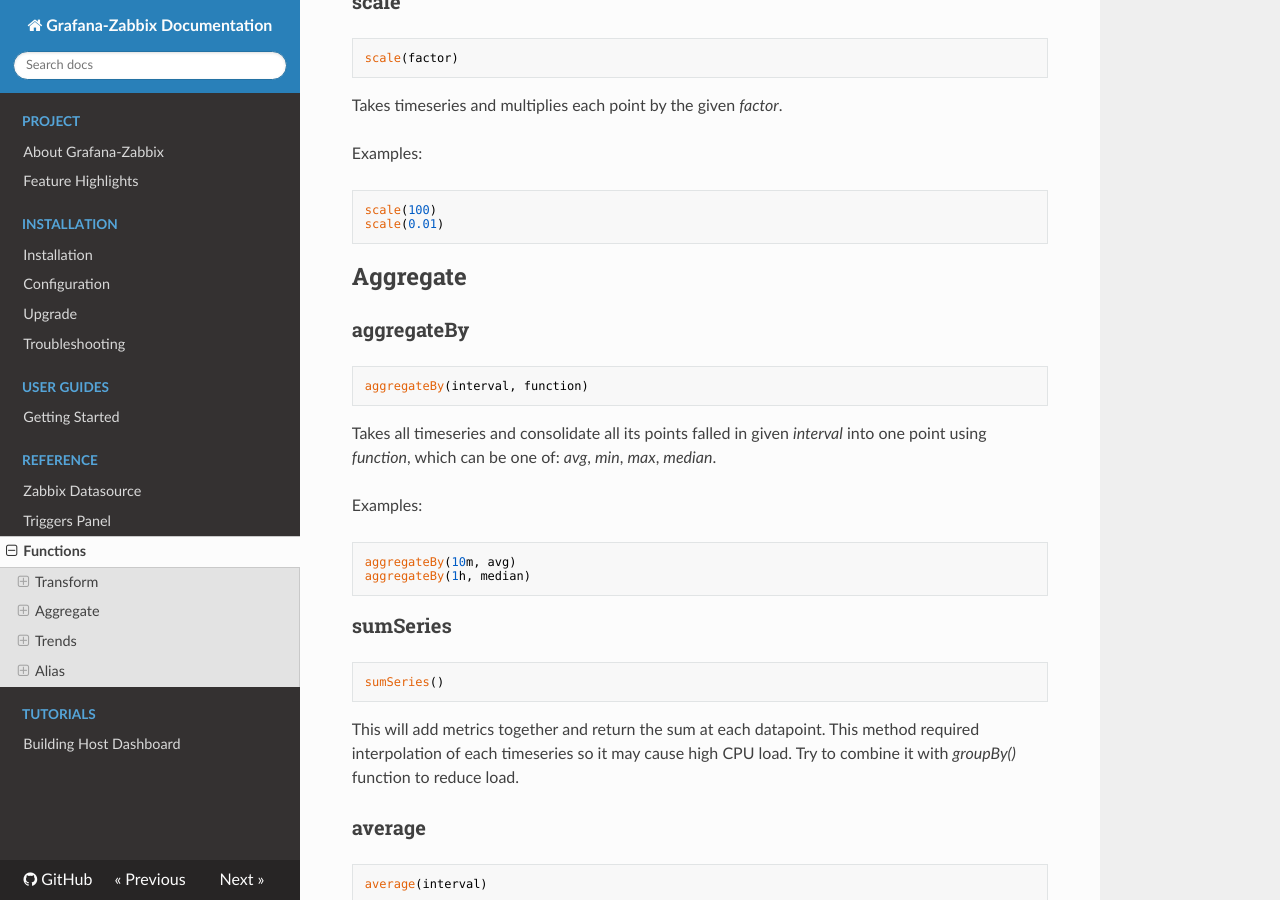
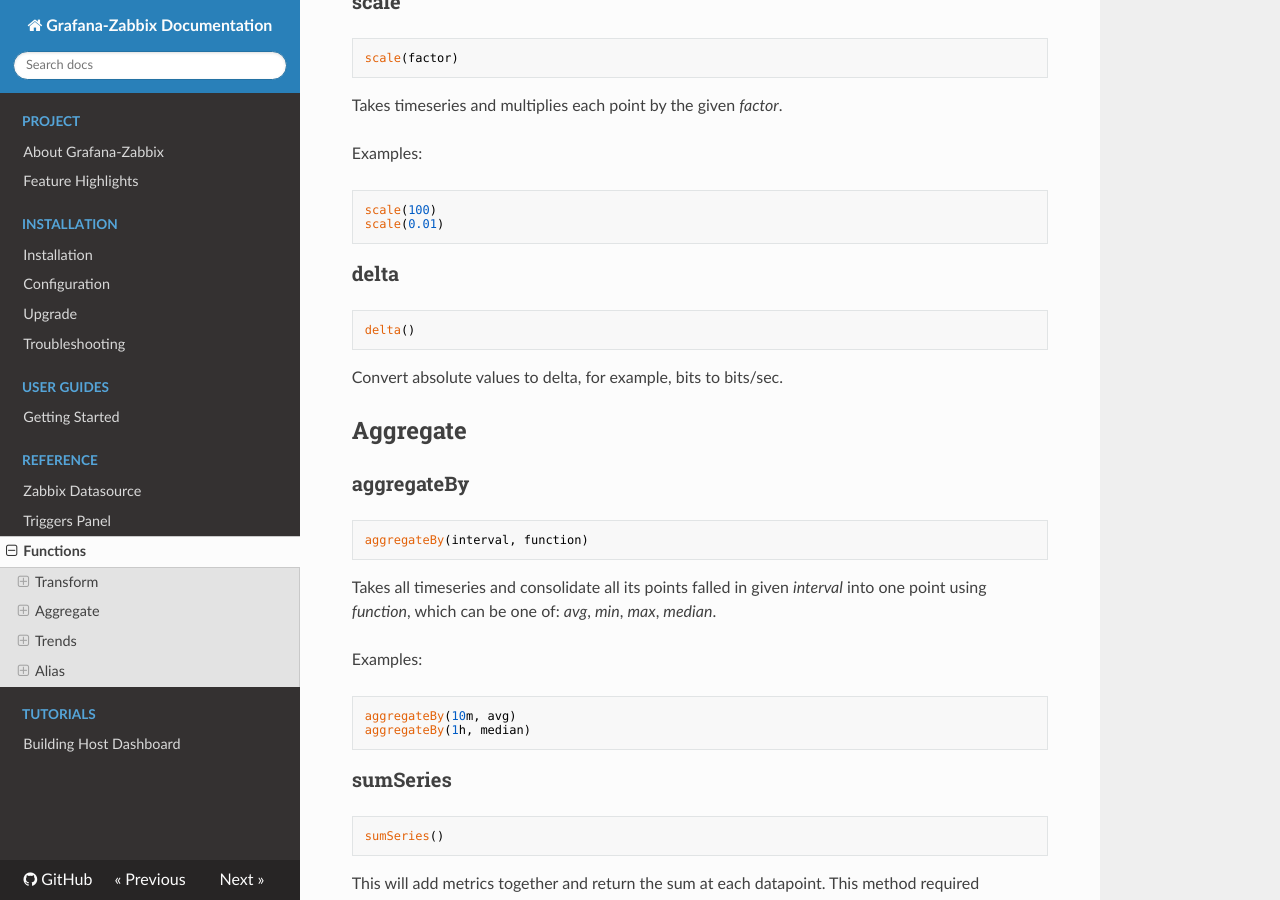
Before and after one commit to grafana/grafana-zabbix, an MkDocs documentation site: the page built from docs/sources/reference/functions.md, in a window 1280 px wide and 900 px high, scrolled down 524 px. Built offline with MkDocs 1.6.1, drawn with Linux system fonts in a browser that asks for light colours; nearby versions of some CDN libraries; old or Windows-style settings are respelled for this version of MkDocs.

Commit message:
Add docs for delta() function.

````diff
--- a/docs/sources/reference/functions.md
+++ b/docs/sources/reference/functions.md
@@ -29,6 +29,13 @@
 scale(100)
 scale(0.01)
 ```
+
+### delta
+```
+delta()
+```
+Convert absolute values to delta, for example, bits to bits/sec.
+
 
 Aggregate
 ---------
````
